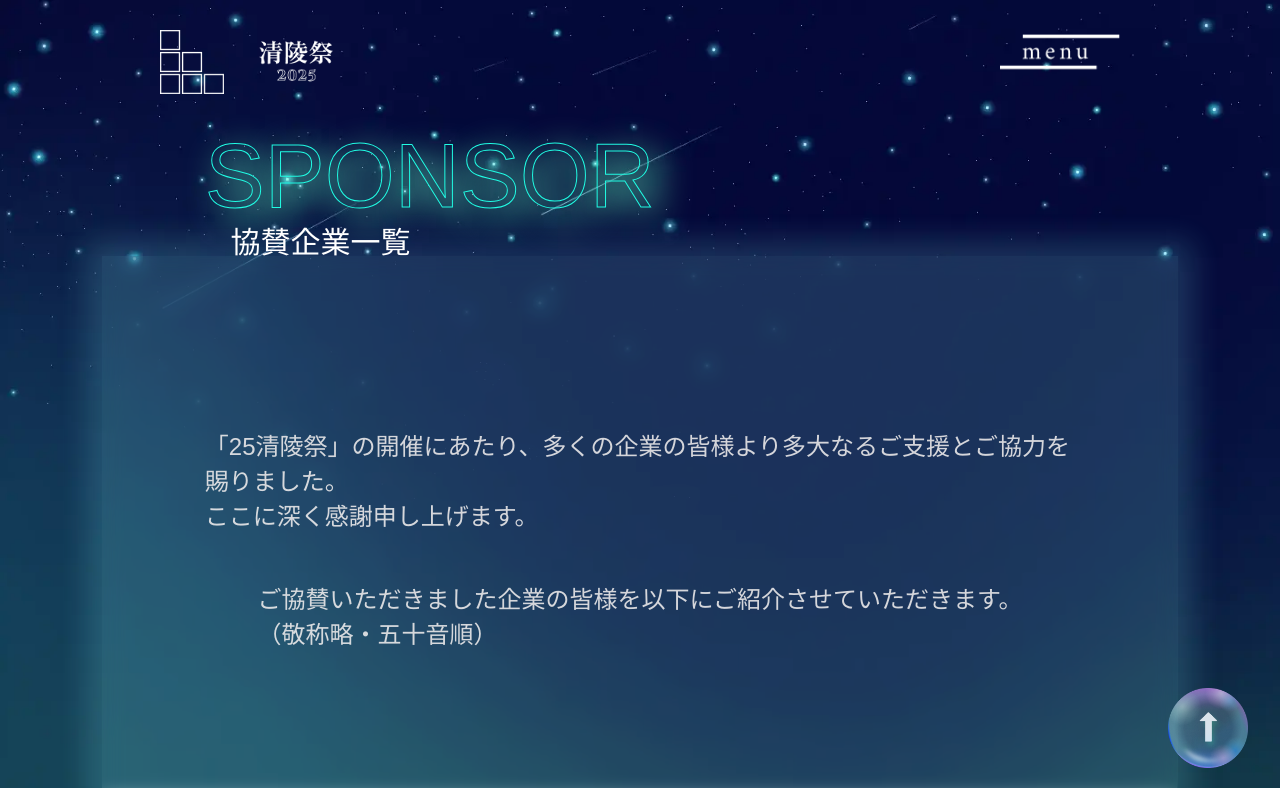
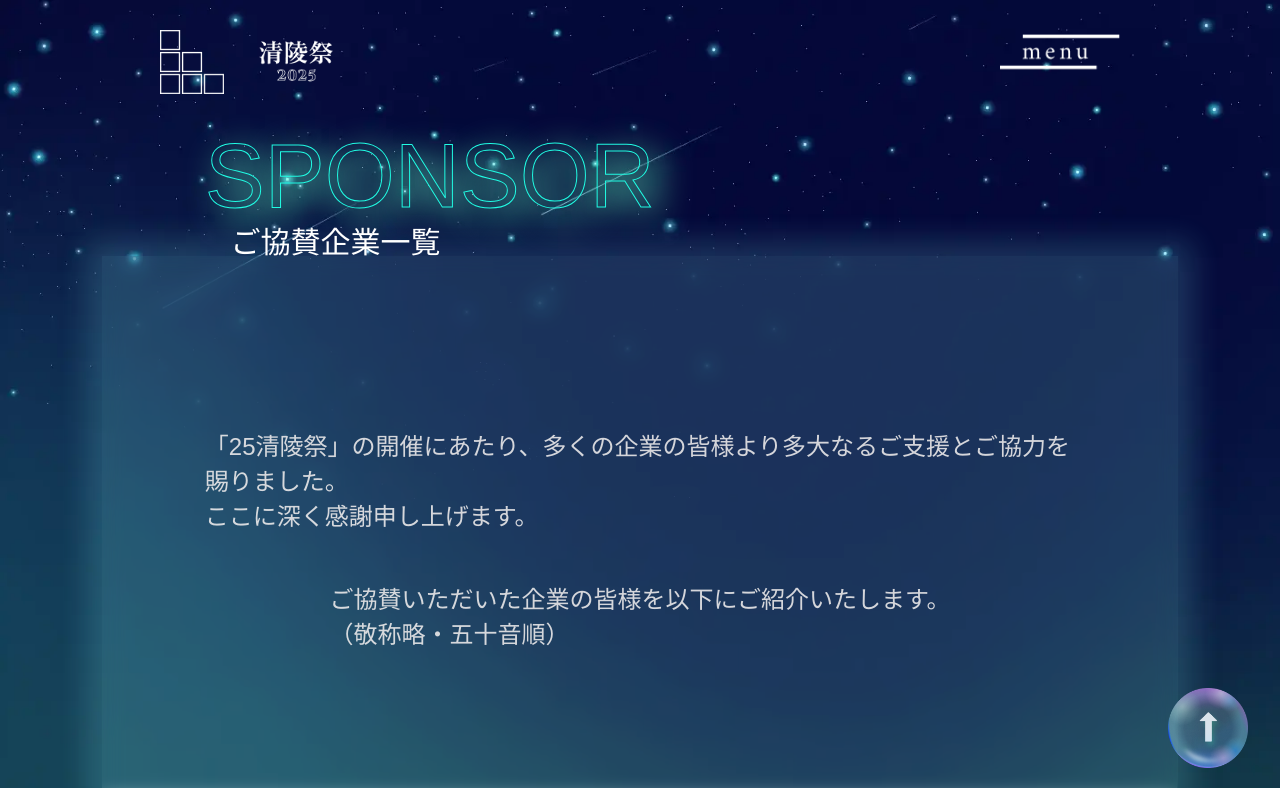
Before and after one commit to ynufes-tech/ynufes-seiryo25, a Nuxt app: page /sponsor in a window 1280 px wide. Shown: the top 788 px of the page. Built offline with nearby package versions, Linux system fonts and the light colour scheme; a web font is replaced by a local one.

Commit message:
文言修正

```diff
--- a/pages/sponsor/index.vue
+++ b/pages/sponsor/index.vue
@@ -2,14 +2,14 @@
 import moonLogo from "@/assets/images/moon-logo.webp"; // 正しいパスに修正
 useHead({
   title: "Sponsor | 25清陵祭公式HP~翠星~",
-  meta: [{ name: "description", content: "ご協賛はこちら" }],
+  meta: [{ name: "description", content: "25清陵祭のご協賛企業一覧を掲載しています。" }],
 });
 </script>
 
 <template>
   <div class="page-root">
     <div class="page-container">
-      <PageTitle :title="'SPONSOR'" :sub-title="'協賛企業一覧'" />
+      <PageTitle :title="'SPONSOR'" :sub-title="'ご協賛企業一覧'" />
       <div class="box">
         <div class="explanation">
           <p>
@@ -17,7 +17,7 @@ useHead({
             ここに深く感謝申し上げます。
           </p>
           <p>
-            ご協賛いただきました企業の皆様を以下にご紹介させていただきます。<br />
+            ご協賛いただいた企業の皆様を以下にご紹介いたします。<br />
             （敬称略・五十音順）
           </p>
         </div>
```
